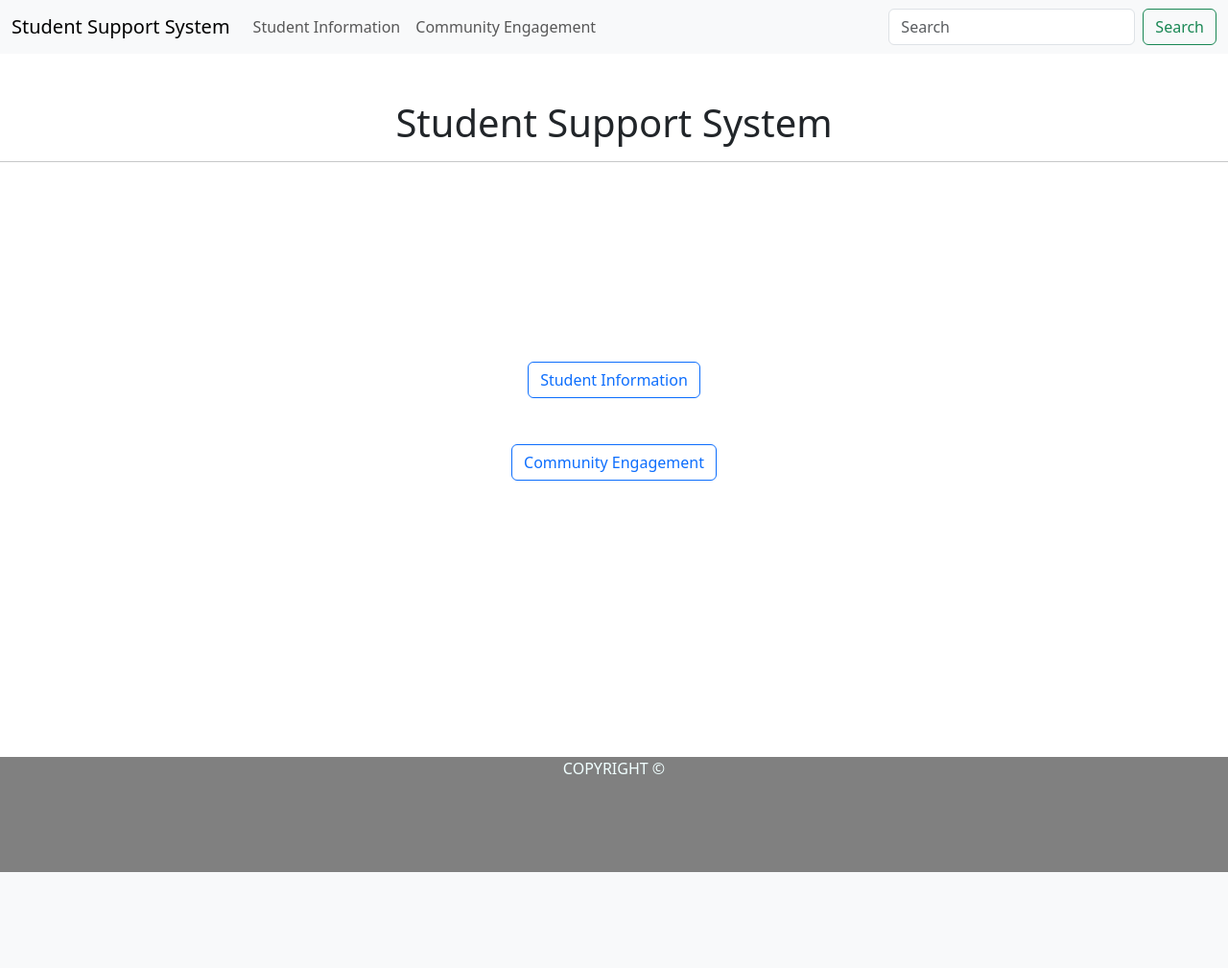
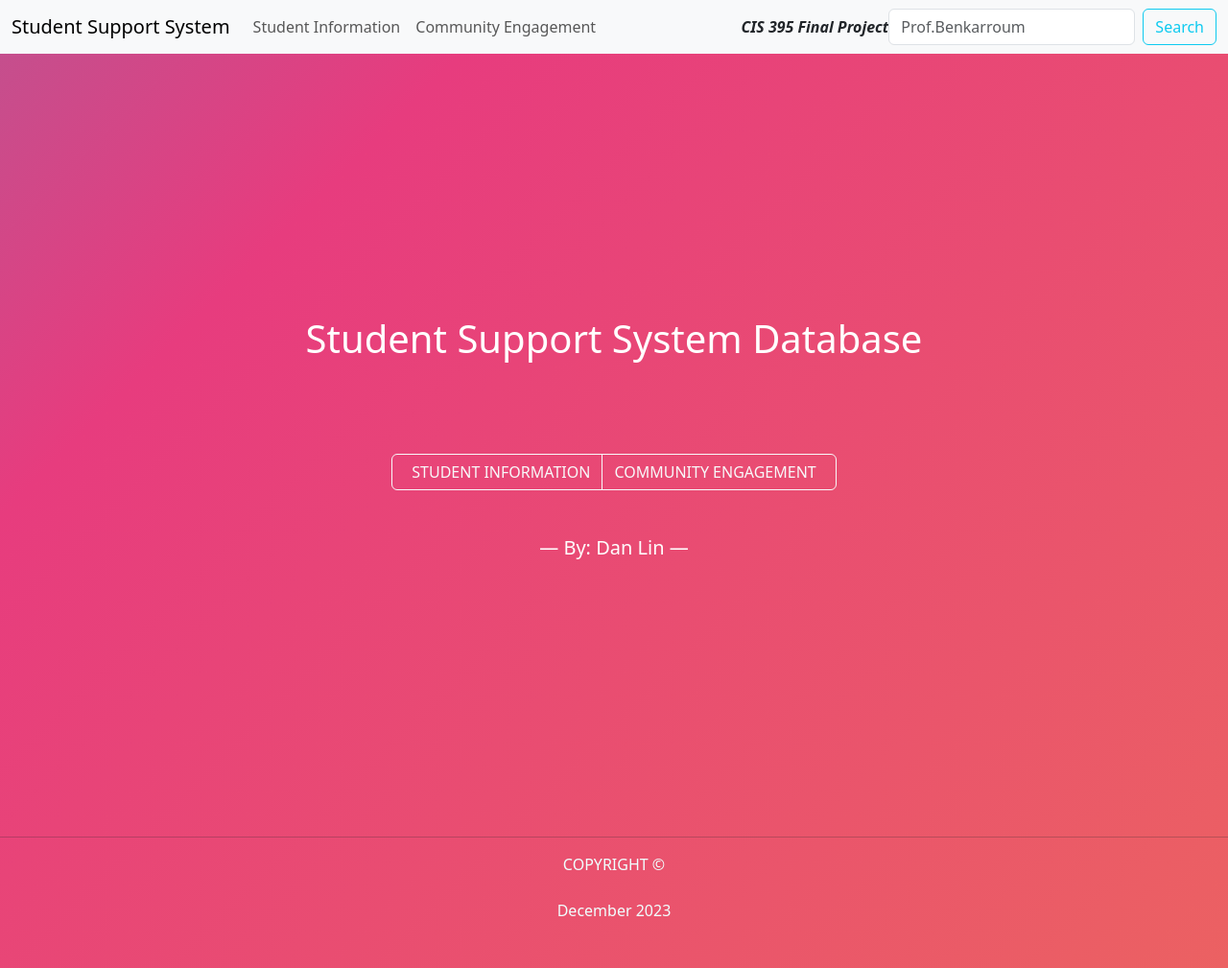
Before and after one commit to qrran/CIS395-Final-Project, a Django app: page / in a window 1280 px wide. Shown: the whole page at 96% size. Before the commit the page ends 909 px from the top, so only its background shows below. Run offline with Django 5.2, Linux system fonts and the light colour scheme.

Commit message:
added background to index

```diff
--- a/student_support_system/static/css/style.css
+++ b/student_support_system/static/css/style.css
@@ -9,6 +9,26 @@ h1 {
   background: #000;
 }
 footer {
-  background-color: gray;
+  font-size: medium;
   color: azure;
 }
+
+.bodybg {
+  cursor: url("./HeartCursor.png"), pointer;
+  background: linear-gradient(-45deg, #ee7752, #e73c7e, #23a6d5, #23d5ab);
+  background-size: 400% 400%;
+  animation: gradient 15s ease infinite;
+  height: 100vh;
+}
+
+@keyframes gradient {
+  0% {
+    background-position: 0% 50%;
+  }
+  50% {
+    background-position: 100% 50%;
+  }
+  100% {
+    background-position: 0% 50%;
+  }
+}
--- a/student_support_system/webapp/templates/webapp/createRecord.html
+++ b/student_support_system/webapp/templates/webapp/createRecord.html
@@ -1,4 +1,5 @@
 {% extends 'webapp/base.html' %} {% block content %}
+
 <div class="container bg-light shadow-md p-5 form-layout">
   <h1>Create new Record</h1>
   <hr />
--- a/student_support_system/webapp/templates/webapp/index.html
+++ b/student_support_system/webapp/templates/webapp/index.html
@@ -1,52 +1,37 @@
 {% extends 'webapp/base.html' %} {% block content %}
-<body>
-  <div>
-    <br />
-    <br />
-
-    <div class="text-center">
-      <h1 text-color="white">Student Support System</h1>
-      <hr />
+<body class="bodybg">
+  <div class="d-flex flex-column justify-content-center w-100 h-100">
+    <div class="d-flex flex-column justify-content-center align-items-center">
+      <h1 class="fw-light text-white m-0">
+        <strong>Student Support System Database</strong>
+      </h1>
       <br />
       <br />
-      <br />
-      <br />
-      <br />
-      <br />
-      <br />
-      <br />
-    </div>
-    <div class="text-center">
-      <a href="{% url 'dashboard' %}" class="btn btn-outline-primary" class=""
-        >Student Information</a
-      >
-      <br />
-      <br />
-      <br />
-
-      <a href="{% url 'ceTable' %}" class="btn btn-outline-primary"
-        >Community Engagement</a
-      >
-      <br />
-      <br />
-      <br />
-      <br />
-      <br />
-      <br />
-      <br />
-      <br />
-      <br />
-      <br />
-      <br />
-      <br />
-      <br />
+      <div class="btn-group my-5">
+        <a
+          href="{% url 'dashboard' %}"
+          class="btn btn-outline-light"
+          aria-current="page"
+          ><i class="fas fa-file-download me-2"></i> STUDENT INFORMATION
+        </a>
+        <a href="{% url 'ceTable' %}" class="btn btn-outline-light"
+          >COMMUNITY ENGAGEMENT <i class="fas fa-expand ms-2"></i
+        ></a>
+      </div>
+      <a href="https://manuel.pinto.dev" class="text-decoration-none">
+        <h5 class="fw-light text-white m-0">
+          <strong>— By: Dan Lin —</strong>
+        </h5>
+      </a>
     </div>
   </div>
 </body>
+<hr />
 <footer class="text-center">
   COPYRIGHT ©
   <br />
   <br />
+  December 2023
   <br />
   <br />
   <br />
--- a/student_support_system/webapp/templates/webapp/navbar.html
+++ b/student_support_system/webapp/templates/webapp/navbar.html
@@ -47,14 +47,17 @@
           </ul>
         </li> -->
       </ul>
+      <li class="d-flex">
+        <strong><i>CIS 395 Final Project </i></strong>
+      </li>
       <form class="d-flex" role="search">
         <input
           class="form-control me-2"
           type="search"
-          placeholder="Search"
+          placeholder="Prof.Benkarroum"
           aria-label="Search"
         />
-        <button class="btn btn-outline-success" type="submit">Search</button>
+        <button class="btn btn-outline-info" type="submit">Search</button>
       </form>
     </div>
   </div>
```
Also changed, not shown: student_support_system/static/css/HeartCursor.png (added).
